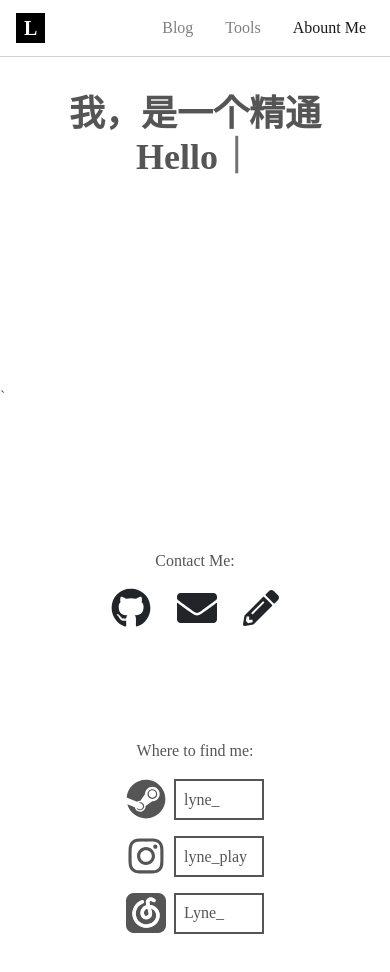
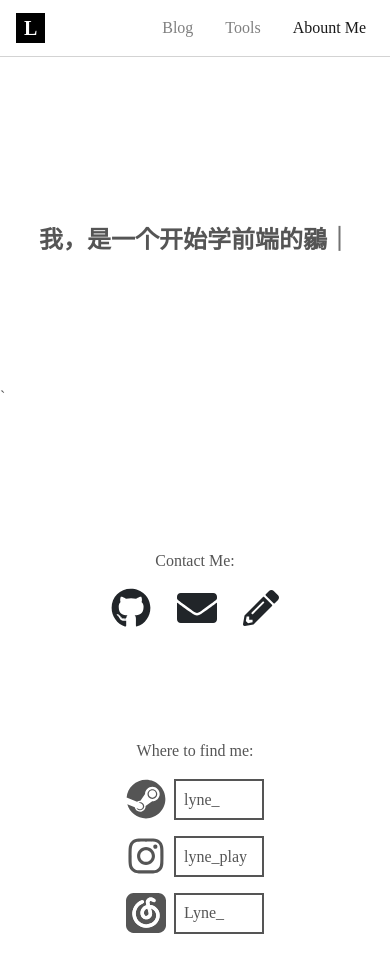
Before and after one commit to lyne-jy/lyne-frontend, a React (Create React App) app: page /about-me in a window 390 px wide. Shown: the top 972 px of the page. Built offline with nearby package versions, Linux system fonts and the light colour scheme; a web font is replaced by a local one.

Commit message:
Hot bug fix.

```diff
--- a/src/components/aboutMe.jsx
+++ b/src/components/aboutMe.jsx
@@ -50,17 +50,9 @@ class AboutMe extends Component {
                                 stdTypingDelay={50}>
                             <span>我，是一个CS准新生。</span>
                             <Typist.Backspace count={6} delay={500}/>
-                            <span>精通Hello World的程序员。</span>
-                            <Typist.Backspace count={18} delay={500}/>
-                            <span>刚开始学前端的鶸。</span>
-                            <Typist.Backspace count={9} delay={500}/>
-                            <span>臭打游戏的。</span>
-                            <Typist.Backspace count={6} delay={500}/>
-                            <span>终极音乐爱好者。</span>
+                            <span>开始学前端的鶸。</span>
                             <Typist.Backspace count={8} delay={500}/>
-                            <span>从来不拍人的摄影爱好者。</span>
-                            <Typist.Backspace count={12} delay={500}/>
-                            <Typist.Delay ms={1000} />
+                            <Typist.Delay ms={2000} />
                             <span>帅比。</span>
                             <Typist.Backspace count={12} delay={2000}/>
                             <span>嘻嘻</span>
--- a/src/index.css
+++ b/src/index.css
@@ -1,5 +1,5 @@
 @font-face {
-  font-family: "Noto Serif SC";
+  font-family: "Song";
   src: url("./fonts/NotoSerifSC-Regular.otf");
   font-weight: normal;
   font-style: normal;
@@ -7,7 +7,7 @@
 
 body {
   margin: 0;
-  font-family: "Songti SC", "Noto Serif SC", Serif;
+  font-family: "Songti SC", "Song", "Times New Roman", "STSong", Serif;
   -webkit-font-smoothing: antialiased;
   -moz-osx-font-smoothing: grayscale;
   background: white;
@@ -440,8 +440,12 @@ a-icons a{
   }
 
   .home-header h1{
-    font-size: 33px;
+    font-size: 30px;
     padding: 20px
+  }
+
+  .tag{
+    padding-bottom: 4px;
   }
 
   .sidebar-area{
@@ -454,13 +458,14 @@ a-icons a{
 
   .about-me-text {
     text-align: center;
-    font-size: 36px;
-    padding: 1em;
+    font-size: 24px;
+    padding: 20px;
+    padding-top: 20vh;
     height: 200px;
   }
 
   .constructing-text{
-    padding: 1em;
+    padding: 20px;
     font-size: 36px;
   }
 
```
Also changed, not shown: 1 other file (tests, documents, lock files or other folders).
